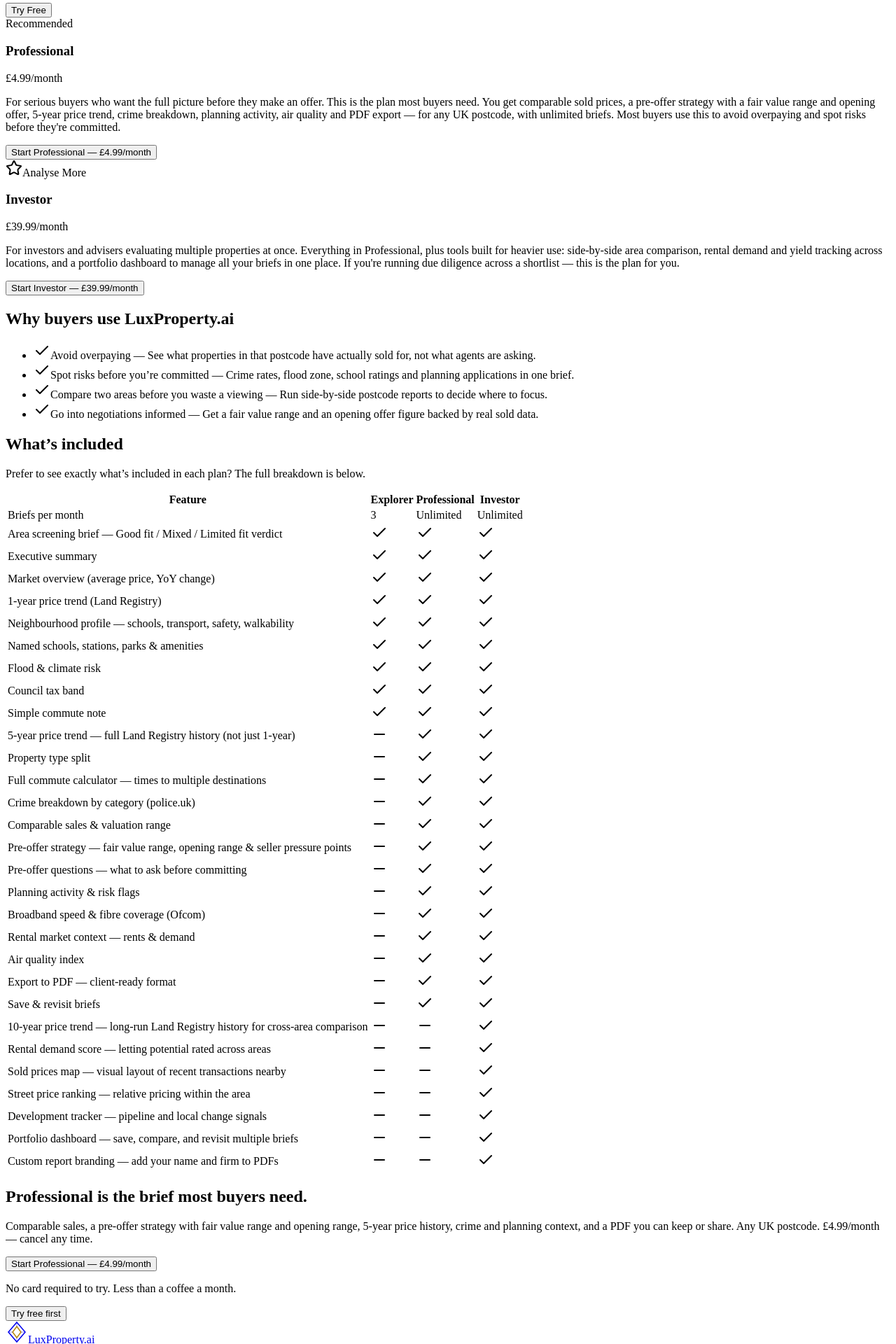
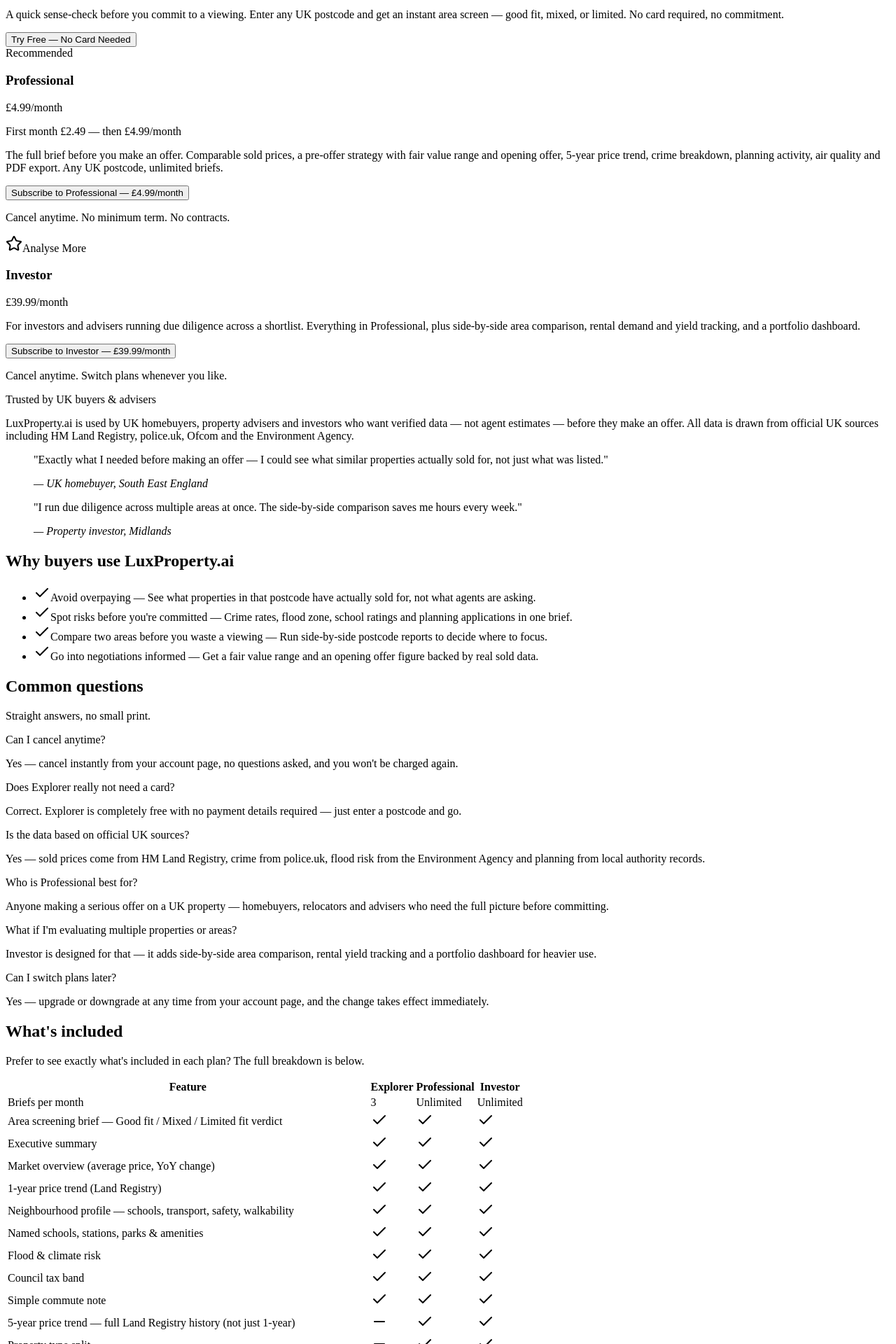
Before and after one commit to Bradley12334/luxproperty-ai, a React (Vite) app in the folder client/: page /pricing in a window 1280 px wide. Shown: the part 480-2400 px from the top of the page at 70% size. Built offline with nearby package versions, Linux system fonts and the light colour scheme; a web font is replaced by a local one.

Commit message:
feat(pricing): conversion uplift — FAQ, social proof, intro offer, reassurance lines, CTA improvements

```diff
--- a/client/src/pages/pricing.tsx
+++ b/client/src/pages/pricing.tsx
@@ -1,7 +1,7 @@
 import { Header } from "@/components/header";
 import { Footer } from "@/components/footer";
 import { Button } from "@/components/ui/button";
-import { Check, Minus, Star } from "lucide-react";
+import { Check, Minus, Star, ShieldCheck, Lock } from "lucide-react";
 import { Link } from "wouter";
 import { useDocumentTitle } from "@/hooks/use-document-title";
 
@@ -10,34 +10,37 @@
     name: "Explorer",
     price: "Free",
     period: "",
-    description: "For buyers who want a quick sense-check before committing to a viewing. Enter any UK postcode and get an instant area screen — is it worth looking at further? You'll know within seconds. No card required, no commitment.",
+    description: "A quick sense-check before you commit to a viewing. Enter any UK postcode and get an instant area screen — good fit, mixed, or limited. No card required, no commitment.",
     badge: null,
     style: "default",
-    cta: "Try Free",
+    cta: "Try Free — No Card Needed",
     ctaVariant: "outline" as const,
     stripeUrl: null,
+    reassurance: null,
   },
   {
     name: "Professional",
     price: "£4.99",
     period: "/month",
-    description: "For serious buyers who want the full picture before they make an offer. This is the plan most buyers need. You get comparable sold prices, a pre-offer strategy with a fair value range and opening offer, 5-year price trend, crime breakdown, planning activity, air quality and PDF export — for any UK postcode, with unlimited briefs. Most buyers use this to avoid overpaying and spot risks before they're committed.",
+    description: "The full brief before you make an offer. Comparable sold prices, a pre-offer strategy with fair value range and opening offer, 5-year price trend, crime breakdown, planning activity, air quality and PDF export. Any UK postcode, unlimited briefs.",
     badge: "Recommended",
     style: "professional",
-    cta: "Start Professional — £4.99/month",
+    cta: "Subscribe to Professional — £4.99/month",
     ctaVariant: "default" as const,
     stripeUrl: "https://buy.stripe.com/7sY8wRe7s9yM7ug8gI6Na00?success_url=https%3A%2F%2Fwww.luxproperty.ai%2Fsuccess%3Fplan%3Dprofessional",
+    reassurance: "Cancel anytime. No minimum term. No contracts.",
   },
   {
     name: "Investor",
     price: "£39.99",
     period: "/month",
-    description: "For investors and advisers evaluating multiple properties at once. Everything in Professional, plus tools built for heavier use: side-by-side area comparison, rental demand and yield tracking across locations, and a portfolio dashboard to manage all your briefs in one place. If you're running due diligence across a shortlist — this is the plan for you.",
+    description: "For investors and advisers running due diligence across a shortlist. Everything in Professional, plus side-by-side area comparison, rental demand and yield tracking, and a portfolio dashboard.",
     badge: "Analyse More",
     style: "investor",
-    cta: "Start Investor — £39.99/month",
+    cta: "Subscribe to Investor — £39.99/month",
     ctaVariant: "default" as const,
     stripeUrl: "https://buy.stripe.com/8x200l2oKdP229WfJa6Na01?success_url=https%3A%2F%2Fwww.luxproperty.ai%2Fsuccess%3Fplan%3Dinvestor",
+    reassurance: "Cancel anytime. Switch plans whenever you like.",
   },
 ];
 
@@ -84,6 +87,33 @@
   { feature: "Custom report branding — add your name and firm to PDFs", explorer: false, professional: false, investor: true },
 ];
 
+const faqs = [
+  {
+    q: "Can I cancel anytime?",
+    a: "Yes — cancel instantly from your account page, no questions asked, and you won't be charged again.",
+  },
+  {
+    q: "Does Explorer really not need a card?",
+    a: "Correct. Explorer is completely free with no payment details required — just enter a postcode and go.",
+  },
+  {
+    q: "Is the data based on official UK sources?",
+    a: "Yes — sold prices come from HM Land Registry, crime from police.uk, flood risk from the Environment Agency and planning from local authority records.",
+  },
+  {
+    q: "Who is Professional best for?",
+    a: "Anyone making a serious offer on a UK property — homebuyers, relocators and advisers who need the full picture before committing.",
+  },
+  {
+    q: "What if I'm evaluating multiple properties or areas?",
+    a: "Investor is designed for that — it adds side-by-side area comparison, rental yield tracking and a portfolio dashboard for heavier use.",
+  },
+  {
+    q: "Can I switch plans later?",
+    a: "Yes — upgrade or downgrade at any time from your account page, and the change takes effect immediately.",
+  },
+];
+
 function CellValue({ value, col }: { value: boolean | string; col: string }) {
   const isInvestor = col === "investor";
   const isPro = col === "professional";
@@ -116,7 +146,7 @@
 
       <main className="flex-1">
         {/* Hero */}
-        <section className="py-16 sm:py-20">
+        <section className="py-12 sm:py-16">
           <div className="mx-auto max-w-5xl px-4 sm:px-6">
             <p className="text-xs font-semibold uppercase tracking-[0.2em] text-primary mb-3">
               Pricing
@@ -125,13 +155,24 @@
               Know what you're buying into. Before you offer.
             </h1>
             <p className="text-muted-foreground text-base max-w-xl">
-              LuxProperty.ai gives UK buyers, advisers and investors a full property intelligence brief for any postcode — comparable sales, risk flags, price history and a pre-offer strategy, all in under 60 seconds. Start free. Upgrade when you're ready to go deeper.
+              Property intelligence for any UK postcode — comparable sales, risk flags, price history and a pre-offer strategy, in under 60 seconds. Start free. Upgrade when you need the full picture.
             </p>
           </div>
         </section>
 
+        {/* Intro incentive bar */}
+        <div className="mx-auto max-w-5xl px-4 sm:px-6 mb-6">
+          <div className="flex items-center gap-3 rounded-lg border border-primary/20 bg-primary/5 px-4 py-3">
+            <ShieldCheck className="h-4 w-4 text-primary shrink-0" />
+            <p className="text-sm text-foreground/80">
+              <span className="font-semibold text-primary">First month half price — £2.49.</span>{" "}
+              Start Professional today and your first month is billed at £2.49. Then £4.99/month. Cancel anytime.
+            </p>
+          </div>
+        </div>
+
         {/* Pricing Cards */}
-        <section className="pb-16 sm:pb-20">
+        <section className="pb-10 sm:pb-14">
           <div className="mx-auto max-w-5xl px-4 sm:px-6">
             <div className="grid gap-4 sm:gap-6 grid-cols-1 sm:grid-cols-3 sm:items-end">
               {tiers.map((tier) => {
@@ -152,7 +193,7 @@
                   >
                     {/* Badge */}
                     {tier.badge && (
-                      <div className={`flex items-center gap-1.5 mb-4 ${isInvestor ? "" : ""}`}>
+                      <div className={`flex items-center gap-1.5 mb-4`}>
                         {isInvestor && <Star className="h-3 w-3 fill-amber-500 text-amber-500" />}
                         <span className={`text-[10px] font-bold uppercase tracking-[0.18em] ${
                           isInvestor ? "text-amber-400" : "text-primary"
@@ -181,6 +222,11 @@
                       )}
                     </div>
 
+                    {/* Intro offer callout for Professional */}
+                    {isPro && (
+                      <p className="text-[11px] text-primary font-semibold mb-2">First month £2.49 — then £4.99/month</p>
+                    )}
+
                     <p className={`text-xs mb-6 leading-relaxed ${
                       isInvestor ? "text-amber-200/50" : "text-muted-foreground"
                     }`}>
@@ -199,14 +245,21 @@
                         if (tier.stripeUrl) {
                           window.open(tier.stripeUrl, "_blank", "noopener,noreferrer");
                         } else {
-                          window.location.hash = "/";
+                          window.location.href = "/";
                         }
                       }}
                     >
                       {tier.cta}
                     </Button>
 
-                    {/* Gold shimmer line for Investor */}
+                    {/* Reassurance line */}
+                    {tier.reassurance && (
+                      <p className={`text-[11px] mt-2 text-center ${isInvestor ? "text-amber-200/40" : "text-muted-foreground"}`}>
+                        {tier.reassurance}
+                      </p>
+                    )}
+
+                    {/* Shimmer line */}
                     {isPro && (
                       <div className="absolute inset-x-0 top-0 h-[2px] bg-gradient-to-r from-transparent via-primary/70 to-transparent rounded-t-xl" />
                     )}
@@ -220,9 +273,36 @@
           </div>
         </section>
 
+        {/* Social proof */}
+        <section className="pb-12 sm:pb-16">
+          <div className="mx-auto max-w-5xl px-4 sm:px-6">
+            <div className="border border-border/50 rounded-xl p-6 bg-muted/20">
+              <p className="text-xs font-semibold uppercase tracking-[0.18em] text-muted-foreground mb-4">
+                Trusted by UK buyers &amp; advisers
+              </p>
+              <p className="text-sm text-foreground/70 mb-5 max-w-2xl">
+                LuxProperty.ai is used by UK homebuyers, property advisers and investors who want verified data — not agent estimates — before they make an offer. All data is drawn from official UK sources including HM Land Registry, police.uk, Ofcom and the Environment Agency.
+              </p>
+              <div className="grid gap-4 sm:grid-cols-2">
+                <blockquote className="border-l-2 border-primary/30 pl-4">
+                  <p className="text-sm text-foreground/80 italic mb-1">
+                    "Exactly what I needed before making an offer — I could see what similar properties actually sold for, not just what was listed."
+                  </p>
+                  <cite className="text-xs text-muted-foreground not-italic">— UK homebuyer, South East England</cite>
+                </blockquote>
+                <blockquote className="border-l-2 border-primary/30 pl-4">
+                  <p className="text-sm text-foreground/80 italic mb-1">
+                    "I run due diligence across multiple areas at once. The side-by-side comparison saves me hours every week."
+                  </p>
+                  <cite className="text-xs text-muted-foreground not-italic">— Property investor, Midlands</cite>
+                </blockquote>
+              </div>
+            </div>
+          </div>
+        </section>
 
         {/* Why buyers use LuxProperty.ai */}
-        <section className="pb-16 sm:pb-20">
+        <section className="pb-12 sm:pb-16">
           <div className="mx-auto max-w-5xl px-4 sm:px-6">
             <h2 className="font-serif text-2xl tracking-tight mb-6">Why buyers use LuxProperty.ai</h2>
             <ul className="grid gap-4 sm:grid-cols-2">
@@ -232,7 +312,7 @@
                   body: "See what properties in that postcode have actually sold for, not what agents are asking.",
                 },
                 {
-                  heading: "Spot risks before you’re committed",
+                  heading: "Spot risks before you're committed",
                   body: "Crime rates, flood zone, school ratings and planning applications in one brief.",
                 },
                 {
@@ -256,11 +336,27 @@
           </div>
         </section>
 
+        {/* FAQ */}
+        <section className="pb-12 sm:pb-16 border-t border-border/40 pt-12 sm:pt-16">
+          <div className="mx-auto max-w-5xl px-4 sm:px-6">
+            <h2 className="font-serif text-2xl tracking-tight mb-2">Common questions</h2>
+            <p className="text-sm text-muted-foreground mb-8 max-w-lg">Straight answers, no small print.</p>
+            <div className="grid gap-5 sm:grid-cols-2">
+              {faqs.map(({ q, a }) => (
+                <div key={q} className="border border-border/40 rounded-lg p-4 bg-card">
+                  <p className="text-sm font-semibold mb-1">{q}</p>
+                  <p className="text-sm text-muted-foreground leading-relaxed">{a}</p>
+                </div>
+              ))}
+            </div>
+          </div>
+        </section>
+
         {/* Feature Comparison Table */}
-        <section className="py-16 sm:py-20 border-t border-border/40">
+        <section className="py-12 sm:py-16 border-t border-border/40">
           <div className="mx-auto max-w-5xl px-4 sm:px-6">
-            <h2 className="font-serif text-2xl tracking-tight mb-2">What’s included</h2>
-            <p className="text-sm text-muted-foreground mb-8 max-w-lg">Prefer to see exactly what’s included in each plan? The full breakdown is below.</p>
+            <h2 className="font-serif text-2xl tracking-tight mb-2">What's included</h2>
+            <p className="text-sm text-muted-foreground mb-8 max-w-lg">Prefer to see exactly what's included in each plan? The full breakdown is below.</p>
 
             <div className="overflow-x-auto -mx-4 sm:mx-0">
               <table className="w-full text-sm min-w-[600px]" data-testid="table-feature-comparison">
@@ -305,22 +401,28 @@
         </section>
 
         {/* Bottom CTA */}
-        <section className="py-16 sm:py-20 border-t border-border/40">
+        <section className="py-12 sm:py-16 border-t border-border/40">
           <div className="mx-auto max-w-5xl px-4 sm:px-6 text-center">
             <h2 className="font-serif text-2xl tracking-tight mb-3">
-              Professional is the brief most buyers need.
+              Start Professional today.
             </h2>
-            <p className="text-sm text-muted-foreground mb-6 max-w-md mx-auto">
-              Comparable sales, a pre-offer strategy with fair value range and opening range, 5-year price history, crime and planning context, and a PDF you can keep or share. Any UK postcode. £4.99/month — cancel any time.
+            <p className="text-sm text-muted-foreground mb-2 max-w-md mx-auto">
+              Comparable sales, pre-offer strategy, 5-year price history, crime and planning context, and a PDF you can keep or share. Any UK postcode. Unlimited briefs.
             </p>
-            <div className="flex flex-col sm:flex-row gap-3 justify-center items-start sm:items-center">
-              <div className="flex flex-col gap-1">
-                <a href={`https://buy.stripe.com/7sY8wRe7s9yM7ug8gI6Na00?success_url=https%3A%2F%2Fwww.luxproperty.ai%2Fsuccess%3Fplan%3Dprofessional`} target="_blank" rel="noopener noreferrer">
+            <p className="text-sm font-semibold text-primary mb-6">
+              First month £2.49 — then £4.99/month. Cancel anytime.
+            </p>
+            <div className="flex flex-col sm:flex-row gap-3 justify-center items-center">
+              <div className="flex flex-col items-center gap-1.5">
+                <a href="https://buy.stripe.com/7sY8wRe7s9yM7ug8gI6Na00?success_url=https%3A%2F%2Fwww.luxproperty.ai%2Fsuccess%3Fplan%3Dprofessional" target="_blank" rel="noopener noreferrer">
                   <Button size="lg" className="text-sm font-semibold px-8 w-full sm:w-auto" data-testid="button-start-professional">
-                    Start Professional — £4.99/month
+                    Subscribe to Professional — £4.99/month
                   </Button>
                 </a>
-                <p className="text-xs text-muted-foreground text-center">No card required to try. Less than a coffee a month.</p>
+                <span className="flex items-center gap-1.5 text-xs text-muted-foreground">
+                  <Lock className="h-3 w-3" />
+                  Secure checkout via Stripe. Cancel anytime from your account.
+                </span>
               </div>
               <Link href="/">
                 <Button size="lg" variant="outline" className="text-sm px-8 w-full sm:w-auto" data-testid="button-get-started">
```
